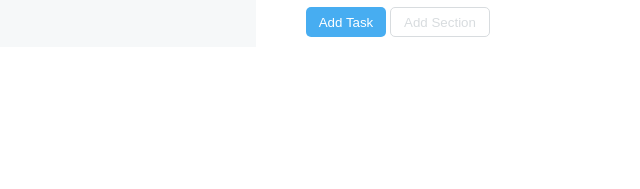
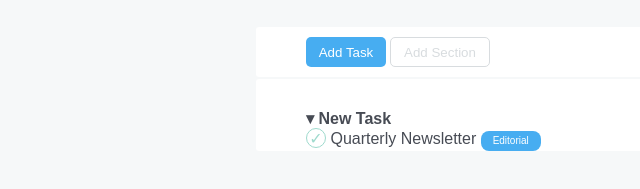
Before and after one commit to giuliagrfo/html-css-toboolist, a plain HTML site: page index.html in a window 1280 px wide. Shown: the part 53-242 px from the top of the page, without its empty margins (0-640 px from the left). Drawn offline with Linux system fonts and the light colour scheme.

Commit message:
add list

```diff
--- a/css/style.css
+++ b/css/style.css
@@ -14,7 +14,16 @@
 
 * {
     margin: 0;
+    padding: 0;
     box-sizing: border-box;
+}
+
+body {
+    background-color: #f6f8f9;
+}
+
+header {
+    background-color: white;
 }
 
 .logo {
@@ -26,23 +35,17 @@
     font-size: 2rem;
 }
 
-#site_main {
-    background-color: #f6f8f9;
-    height: 100%;
-}
-
 .buttons {
     background-color: white;
     width: 60%;
     height: 50px;
     margin: auto;
-}
-
-button {
-    margin-top: 10px;
+    margin-top: 30px;
+    border-radius: 3px;
 }
 
 .task {
+    margin-top: 10px;
     background-color: #47adf1;
     width: 80px;
     height: 30px;
@@ -53,6 +56,7 @@ button {
 }
 
 .section {
+    margin-top: 10px;
     background-color: white;
     width: 100px;
     height: 30px;
@@ -60,3 +64,49 @@ button {
     border: 1px solid #d8dcdf;
     color: #d8dcdf;
 }
+
+
+.list {
+    background-color: white;
+    width: 60%;
+    margin: auto;
+    margin-top: 2px;
+    border-radius: 3px;
+    font-family: Arial, sans-serif ;
+    color: #474b54;
+}
+
+.title, .item {
+    margin-left: 50px;
+}
+
+.title {
+    display: inline-block;
+    margin-top: 30px;
+}
+
+.check {
+    display: inline-block;
+    border-radius: 50%;
+    border: 1px solid #9edacd;
+    color: #9edacd;
+    width: 20px;
+    height: 20px;
+    text-align: center;
+    line-height: 20px;
+}
+
+
+
+
+.badge {
+    background-color: #47adf1;
+    color: white;
+    display: inline-block;
+    font-size: 10px;
+    border-radius: 8px;
+    width: 60px;
+    height:20px;
+    text-align: center;
+    line-height: 20px;
+}
--- a/index.html
+++ b/index.html
@@ -19,6 +19,10 @@
             <button class="section" >Add Section</button>
         </div>
 
+        <div class="list">
+            <span class="title"><strong>&#9662; New Task</strong></span>
+            <p class="item"><span class="check">&check;</span> Quarterly Newsletter <span class="badge" >Editorial</span></p>
+        </div>
     </main>
 
 </body>
```
